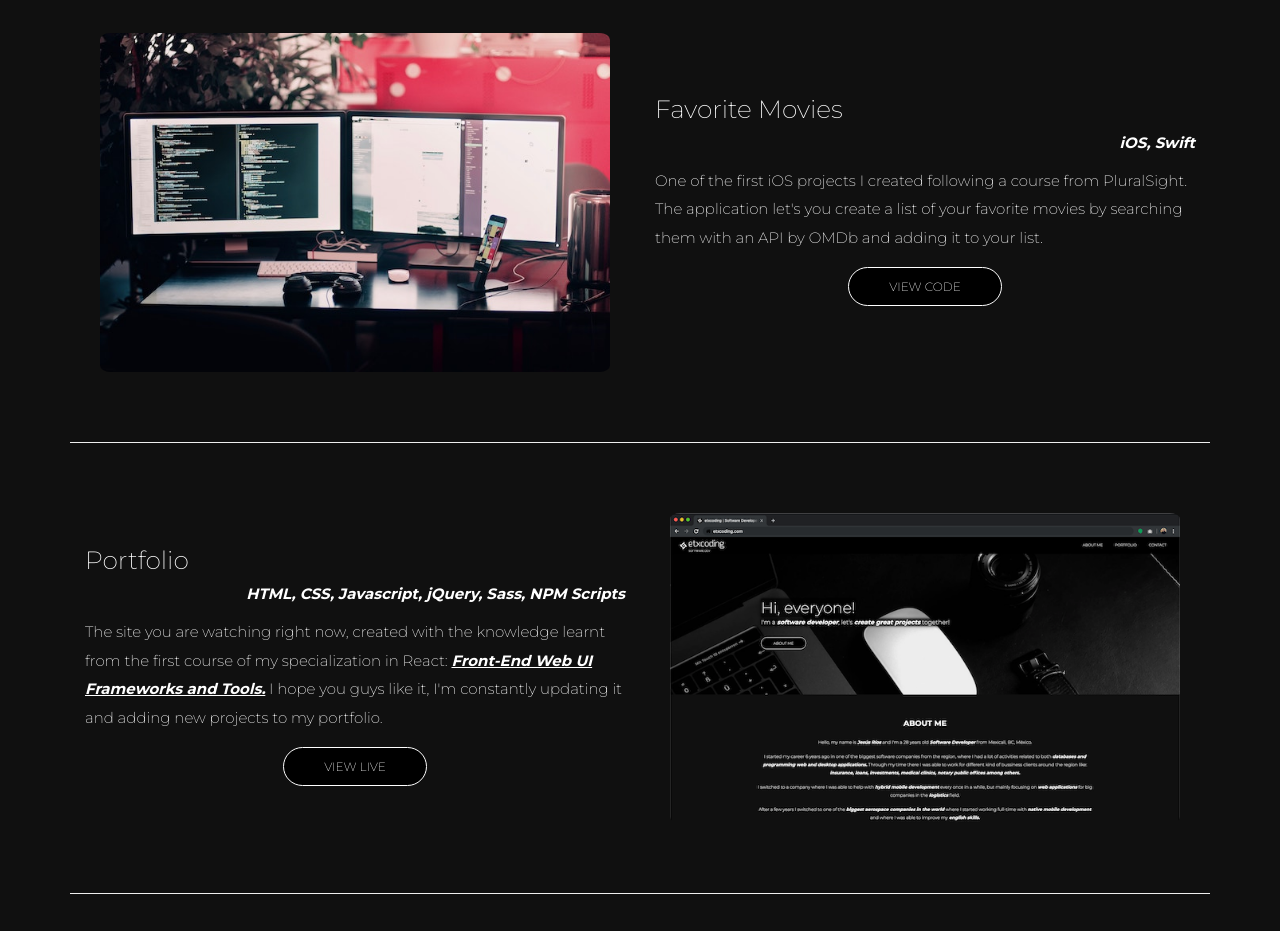
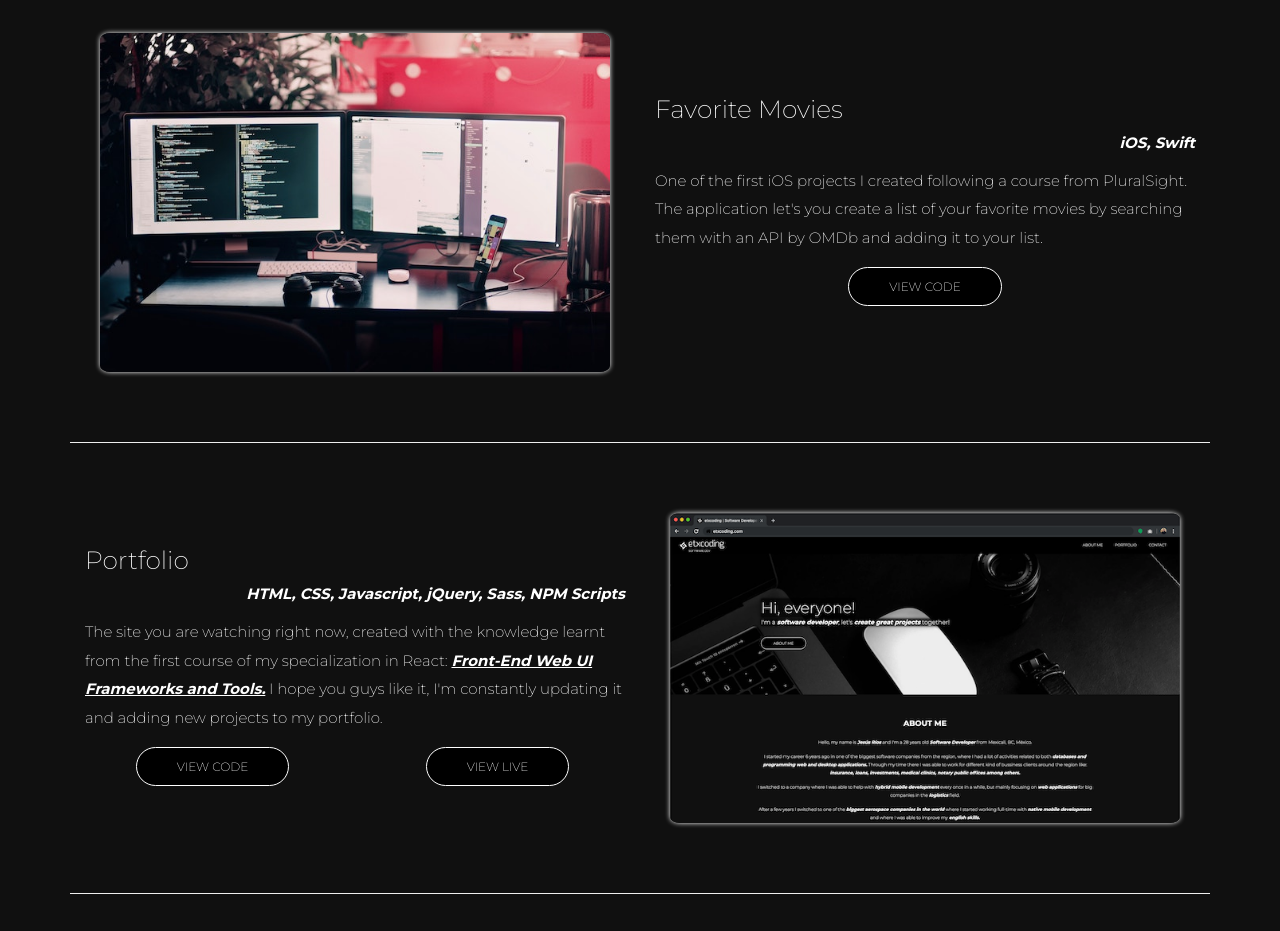
Before and after one commit to jesusriosdev/portfolio, a website: page index.html in a window 1280 px wide. Shown: the part 1802-2733 px from the top of the page. Drawn offline with nearby package versions, Linux system fonts and the light colour scheme; files whose address does not match are found by name.

Commit message:
added code button to portfolio project and border to images

```diff
--- a/css/styles.scss
+++ b/css/styles.scss
@@ -283,7 +283,7 @@ a.btn-dark-custom {
     border: 1px solid $background-light;
     border-radius: 20px;
     font-size: 1.2rem;
-    min-width: 125px;
+    min-width: 155px;
     padding: 1.1rem 4rem;
 }
 a.btn-dark-custom:hover {
--- a/index.html
+++ b/index.html
@@ -180,7 +180,6 @@
             <div class="col-12 col-md-6">
                 <h2 class="text-left">Portfolio</h2>
                 <h3 class="text-right">HTML, CSS, Javascript, jQuery, Sass, NPM Scripts</h3>
-
                 <p>
                     The site you are watching right now, created with the knowledge learnt from the first course of my specialization in React:
                     <span class="font-weight-bold font-italic"><a target="_blank" href="
@@ -188,7 +187,10 @@
                     I hope you guys like it, I'm constantly updating it and adding new projects to my portfolio.
                 </p>
                 <div class="row text-center">
-                    <div class="col-12 col-lg-12 p-3">
+                    <div class="col-6 p-3">
+                        <a class="btn-dark-custom" target="_blank" href="https://github.com/etxcoding/etxcodingcom">VIEW CODE</a>
+                    </div>
+                    <div class="col-6 p-3">
                         <a class="btn-dark-custom" target="_blank" href="http://etxcoding.com/">VIEW LIVE</a>
                     </div>
                 </div>
```
Also changed, not shown: css/styles.css.
